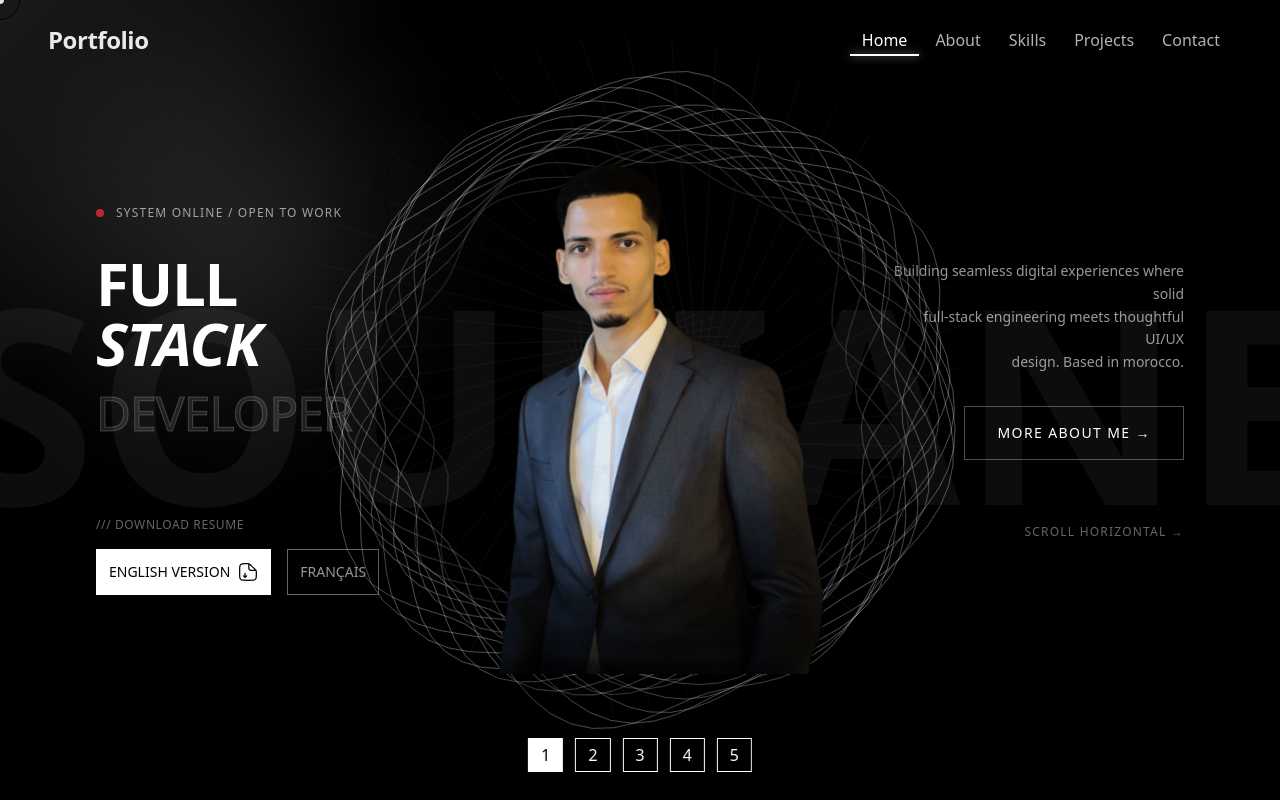
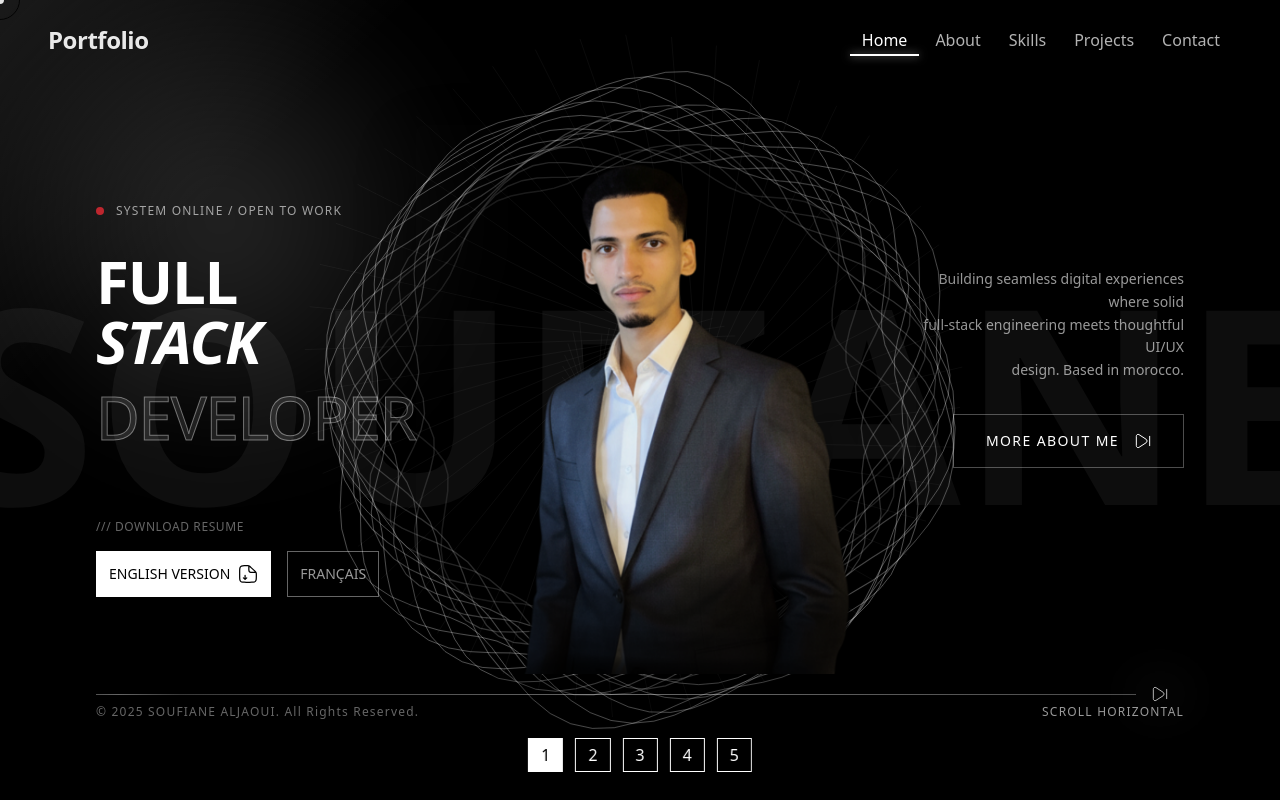
Before and after one commit to saljaoui/portfolio, a Next.js app: page / in a window 1280 px wide. Built offline with nearby package versions, Linux system fonts and the light colour scheme.

Commit message:
`Updated Hero component with new styles and animations`

```diff
--- a/components/sections/Hero.tsx
+++ b/components/sections/Hero.tsx
@@ -5,7 +5,6 @@ import { useRef, useEffect, useState } from "react";
 export default function Hero() {
   const canvasRef = useRef<HTMLCanvasElement>(null);
   const mouseRef = useRef({ x: 0, y: 0, targetX: 0, targetY: 0 });
-  const imageContainerRef = useRef<HTMLDivElement>(null);
 
   useEffect(() => {
     const canvas = canvasRef.current;
@@ -210,10 +209,10 @@ export default function Hero() {
             FULL <span className="italic font-semibold">STACK</span>
           </h1>
           <h1
-            className="text-5xl font-light text-white/10 mb-12"
+            className="text-6xl font-medium text-white/10 mb-10"
             style={{
               letterSpacing: "-0.02em",
-              WebkitTextStroke: "1px rgba(255,255,255,0.2)",
+              WebkitTextStroke: "1px rgba(255,255,255,0.4)",
             }}
           >
             DEVELOPER
@@ -240,14 +239,13 @@ export default function Hero() {
 
         <div
           className="flex-shrink-0 relative"
-          ref={imageContainerRef}
         >
           <div
             className="relative w-[300px] h-[450px] lg:w-[500px] lg:h-[550px] group"
             style={{
               perspective: "1000px",
-            }}
-          >
+            }}>
+
             <div
               style={{
                 width: "100%",
@@ -264,9 +262,6 @@ export default function Hero() {
               />
             </div>
           </div>
-
-          {/* Large Background Text */}
-
         </div>
 
         {/* Right Content */}
@@ -279,20 +274,98 @@ export default function Hero() {
             design. Based in morocco.
           </p>
 
-          <button className="px-8 py-4 border border-white/30 text-white text-sm tracking-widest hover:bg-white hover:text-black transition-all mb-16">
-            MORE ABOUT ME →
+          <button className="px-8 py-4 border border-white/30 text-white text-sm tracking-widest hover:bg-white hover:text-black transition-all mb-16 flex items-center gap-4">
+            MORE ABOUT ME
+                          <svg xmlns="http://www.w3.org/2000/svg" width="16" height="16" viewBox="0 0 24 24">
+                <g fill="none" stroke="currentColor" stroke-width="1.5">
+                  <path d="M16.66 9.353c1.787 1.154 1.787 4.14 0 5.294L5.87 21.614C4.135 22.736 2 21.276 2 18.968V5.033c0-2.31 2.134-3.769 3.87-2.648l10.79 6.968Z" />
+                  <path stroke-linecap="round" d="M22 5v14" />
+                </g>
+              </svg>
           </button>
+        </div>
+      </div>
+      <div className="absolute w-full flex justify-center right-0 left-0 top-1/2 -translate-y-1/2 pointer-events-none">
+        <span className="text-[17rem] font-bold text-white/5 leading-none">
+          SOUFIANE
+        </span>
+      </div>
+      <div className="absolute bottom-20 left-24 right-24 z-20 flex flex-col items-center">
+        {/* Single continuous line with flow effect */}
+        <div className="flex items-center w-full" >
+          <div className="flex-1 h-px bg-gradient-to-r from-white/20 via-white/40 to-white/30 relative overflow-hidden">
+            {/* Flowing shimmer effect */}
+            <div
+              className="absolute inset-0 h-full w-32 bg-gradient-to-r from-transparent via-white/80 to-transparent"
+              style={{
+                animation: 'flowRight 2.5s ease-in-out infinite',
+              }}
+            />
+          </div>
 
-          <p className="text-white/40 text-xs tracking-widest mt-auto">
-            SCROLL HORIZONTAL →
+          {/* Arrow with glow effect */}
+          <div className="relative px-4">
+            <div
+              className="absolute inset-0 bg-white/20 blur-xl rounded-full"
+              style={{
+                animation: 'glow 2s ease-in-out infinite',
+              }}
+            />
+            <div
+              className="relative text-white/70 text-base"
+              style={{
+                textShadow: '0 0 20px rgba(255,255,255,0.6)',
+                animation: 'arrowPulse 2.5s ease-in-out infinite',
+              }}
+            >
+              <svg xmlns="http://www.w3.org/2000/svg" width="16" height="16" viewBox="0 0 24 24">
+                <g fill="none" stroke="currentColor" stroke-width="1.5">
+                  <path d="M16.66 9.353c1.787 1.154 1.787 4.14 0 5.294L5.87 21.614C4.135 22.736 2 21.276 2 18.968V5.033c0-2.31 2.134-3.769 3.87-2.648l10.79 6.968Z" />
+                  <path stroke-linecap="round" d="M22 5v14" />
+                </g>
+              </svg>
+            </div>
+          </div>
+        </div>
+
+
+        <div className="mt-0.5 flex justify-between items-center w-full">
+          <p className="text-white/40 text-xs tracking-widest mt-auto" >
+            © 2025 SOUFIANE ALJAOUI. All Rights Reserved.
+          </p>
+
+          <p className="text-white/60 text-xs tracking-widest mt-auto">
+            SCROLL HORIZONTAL
           </p>
         </div>
+
       </div>
-                <div className="absolute w-full flex justify-center right-0 left-0 top-1/2 -translate-y-1/2 pointer-events-none">
-            <span className="text-[17rem] font-bold text-white/5 leading-none">
-              SOUFIANE
-            </span>
-          </div>
+      <style jsx>{`
+        @keyframes flowRight {
+          0% {
+            transform: translateX(-100%);
+            opacity: 0;
+          }
+          50% {
+            opacity: 1;
+          }
+          100% {
+            transform: translateX(800%);
+            opacity: 0;
+          }
+        }
+
+        @keyframes glow {
+          0%, 100% {
+            opacity: 0.3;
+            transform: scale(1);
+          }
+          50% {
+            opacity: 0.6;
+            transform: scale(1.3);
+          }
+        }
+      `}</style>
     </div>
   );
 }
```
